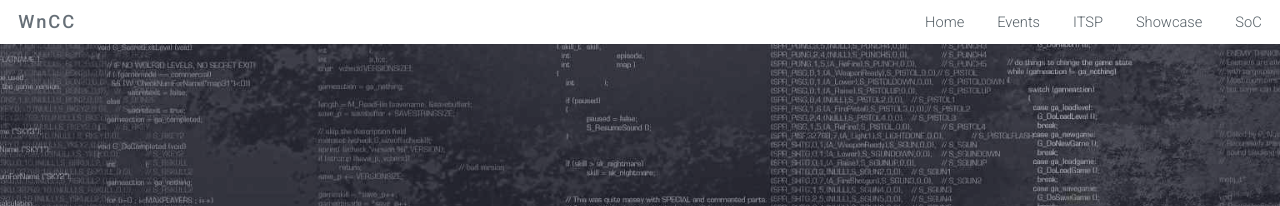
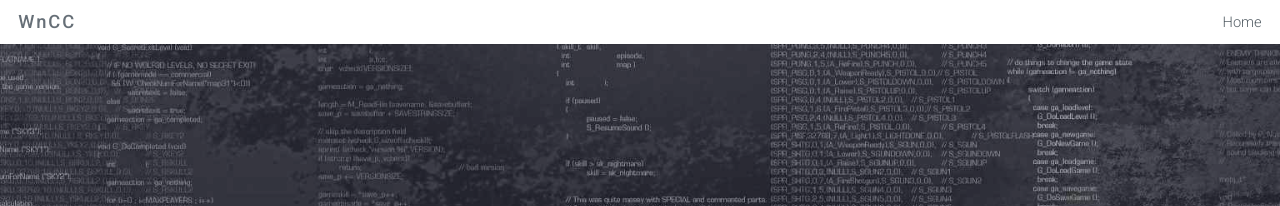
Before and after one commit to TechCCT/TechCCT.github.io, a Jekyll site: the page built from index.html, in a window 1280 px wide. Shown: the top 206 px of the page. Built offline with Jekyll 4.4.1, drawn with Linux system fonts in a browser that asks for light colours.

Commit message:
Update header.html

```diff
--- a/_includes/header.html
+++ b/_includes/header.html
@@ -7,8 +7,8 @@
             <!-- <li><a href="{{ site.baseurl }}/left-sidebar.html">Left Sidebar</a></li> -->
             {% for page in site.pages %}
               {% if page.title %}
-                  {% if page.show-in-header == true %}
-                    <li><a class="page-link" href="{{ page.url | prepend: site.baseurl }}">{{ page.title }}</a></li>
+                  {% if page.show-in-header == true %}<!--
+                    <li><a class="page-link" href="{{ page.url | prepend: site.baseurl }}">{{ page.title }}</a></li>-->
                   {% endif %}
               {% endif %}
             {% endfor %}
```
